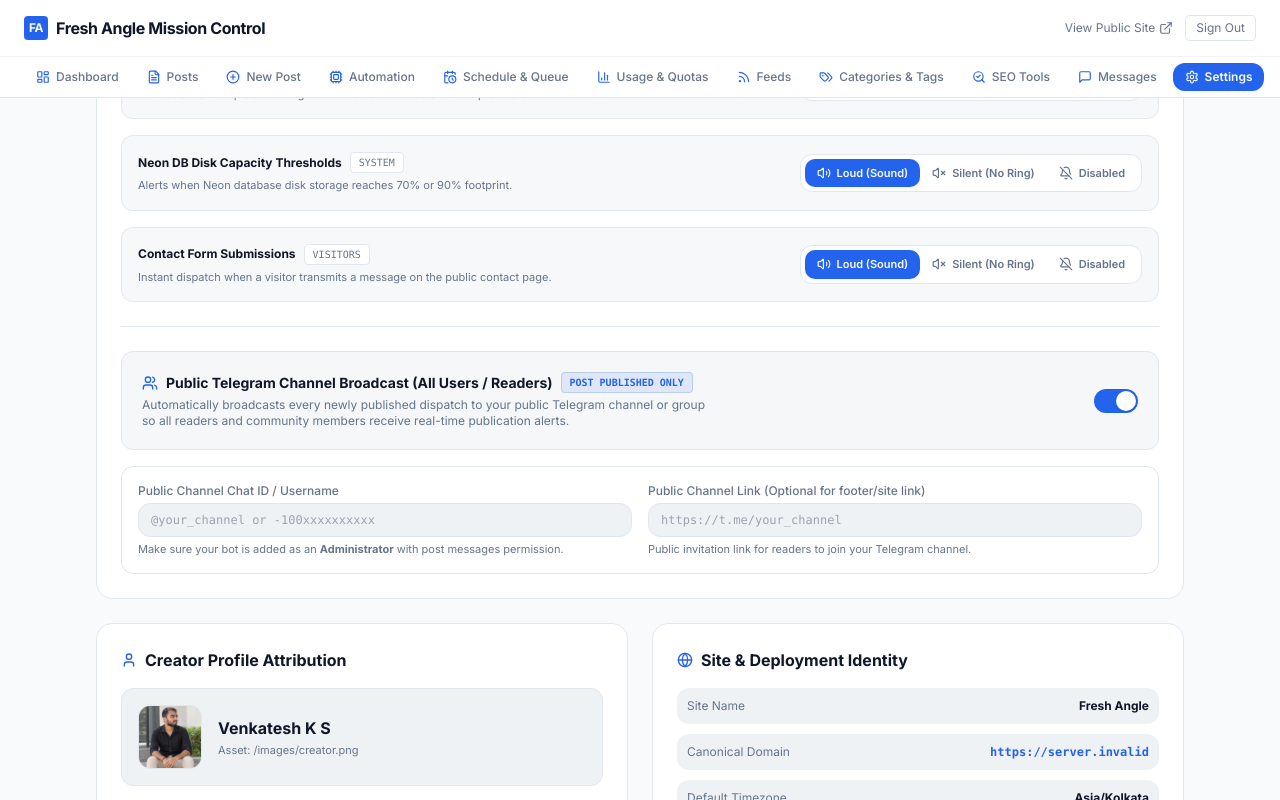
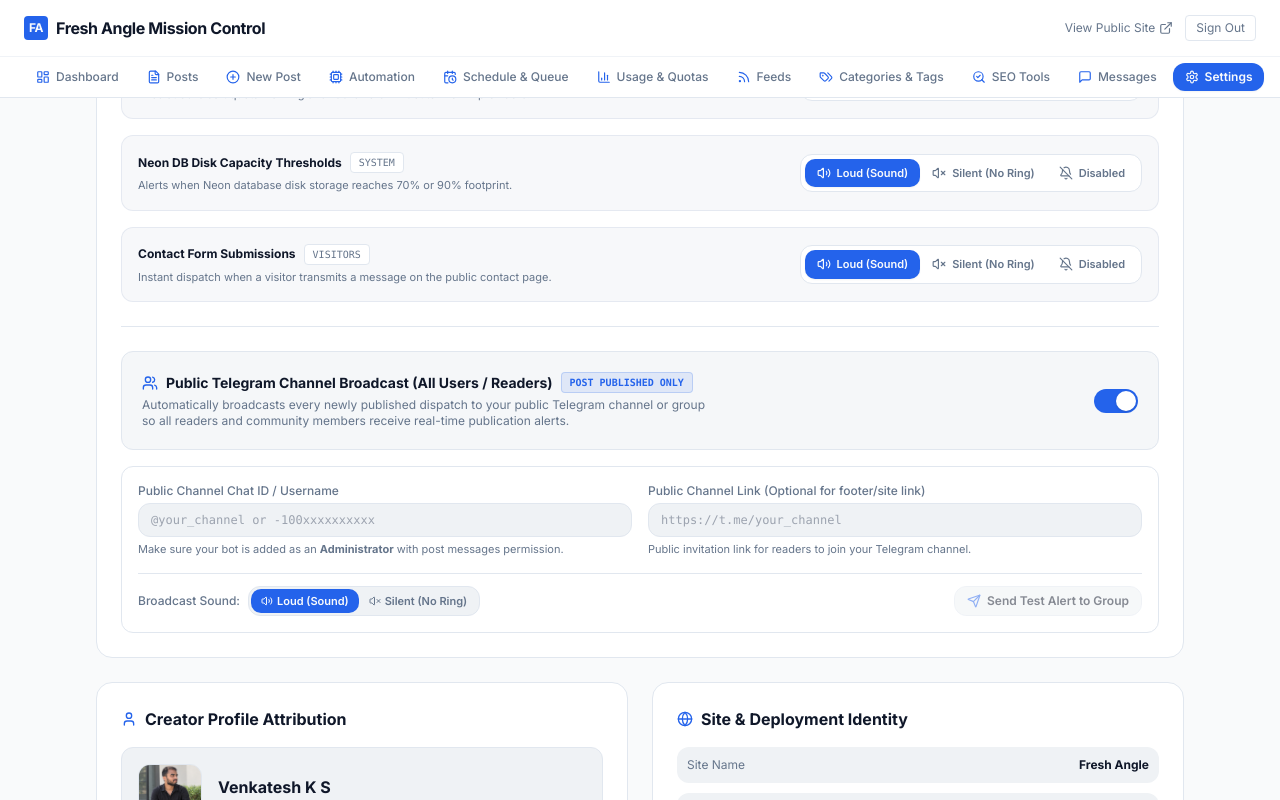
Before and after one commit to KSVenkatesh2002/Fresh-Angle, a Next.js app: page /admin/settings in a window 1280 px wide. Both pictures are taken after a click on the button 1116 px from the left and 1531 px from the top of the page. Shown: the part 1131-1931 px from the top of the page. Built offline with nearby package versions, Linux system fonts and the light colour scheme; no server answers; the database is empty.

Commit message:
feat(notifications): add sound mode control and real-time test dispatch button for Telegram group broadcast

```diff
--- a/src/app/api/admin/notifications/route.ts
+++ b/src/app/api/admin/notifications/route.ts
@@ -20,6 +20,7 @@ const updateSchema = z.object({
   publicChannelBroadcast: z.boolean().optional(),
   publicChannelId: z.string().optional(),
   publicChannelUrl: z.string().optional(),
+  publicChannelSound: z.enum(["loud", "silent"]).optional(),
 });
 
 export async function GET(): Promise<NextResponse> {
--- /dev/null
+++ b/src/app/api/admin/notifications/test/route.ts
@@ -0,0 +1,76 @@
+import { NextResponse } from "next/server";
+import { z } from "zod";
+import { sendTelegramMessage } from "@/services/notify/telegram";
+import { getNotificationSettings } from "@/services/notify/settings";
+import { siteConfig } from "@/config/site";
+
+const testSchema = z.object({
+  target: z.enum(["admin", "public_channel"]),
+});
+
+export async function POST(req: Request): Promise<NextResponse> {
+  try {
+    const body = await req.json();
+    const parsed = testSchema.parse(body);
+    const settings = await getNotificationSettings();
+
+    if (parsed.target === "public_channel") {
+      const channelId = settings.publicChannelId?.trim() || process.env.TELEGRAM_PUBLIC_CHANNEL_ID;
+      if (!channelId) {
+        return NextResponse.json(
+          { error: "No public channel ID or username configured. Please enter @channel or chat ID first." },
+          { status: 400 },
+        );
+      }
+
+      const isSilent = settings.publicChannelSound === "silent";
+      const testText =
+        `[${siteConfig.name}] 🔔 <b>Telegram Sound & Alert Test</b>\n\n` +
+        `This is a test notification to verify delivery and sound alert in this channel/group.\n\n` +
+        `📢 <b>Sound Mode:</b> ${isSilent ? "Silent (No Ring)" : "Loud (With Sound)"}\n` +
+        `⏱️ <b>Time:</b> ${new Date().toLocaleTimeString()} IST`;
+
+      const success = await sendTelegramMessage(testText, {
+        chatId: channelId,
+        disableNotification: isSilent,
+      });
+
+      if (!success) {
+        return NextResponse.json(
+          { error: `Failed to deliver test message to ${channelId}. Check bot admin permissions.` },
+          { status: 502 },
+        );
+      }
+
+      return NextResponse.json({
+        success: true,
+        message: `Test alert sent successfully to ${channelId} (${isSilent ? "Silent" : "Loud / Sound"}).`,
+      });
+    }
+
+    // Admin direct test
+    const success = await sendTelegramMessage(
+      `[${siteConfig.name}] 🔔 <b>Admin Alert Test</b>\n\n` +
+      `Delivery verified to admin channel.\n` +
+      `⏱️ <b>Time:</b> ${new Date().toLocaleTimeString()} IST`,
+      { disableNotification: false },
+    );
+
+    if (!success) {
+      return NextResponse.json(
+        { error: "Failed to send test message to admin TELEGRAM_CHAT_ID." },
+        { status: 502 },
+      );
+    }
+
+    return NextResponse.json({
+      success: true,
+      message: "Test alert delivered to admin chat successfully.",
+    });
+  } catch (err) {
+    return NextResponse.json(
+      { error: (err as Error).message },
+      { status: 400 },
+    );
+  }
+}
--- a/src/components/admin/NotificationSettingsManager.tsx
+++ b/src/components/admin/NotificationSettingsManager.tsx
@@ -5,7 +5,7 @@ import {
   NotificationSettingsConfig,
   NotificationChannelMode,
 } from "@/services/notify/settings";
-import { Bell, BellOff, Volume2, VolumeX, Check, AlertTriangle, Users } from "lucide-react";
+import { Bell, BellOff, Volume2, VolumeX, Check, AlertTriangle, Users, Send } from "lucide-react";
 
 interface NotificationSettingsManagerProps {
   initialSettings: NotificationSettingsConfig;
@@ -68,6 +68,7 @@ export function NotificationSettingsManager({
 }: NotificationSettingsManagerProps): React.JSX.Element {
   const [settings, setSettings] = useState<NotificationSettingsConfig>(initialSettings);
   const [saving, setSaving] = useState(false);
+  const [testingBroadcast, setTestingBroadcast] = useState(false);
   const [statusMsg, setStatusMsg] = useState<{
     type: "success" | "error";
     text: string;
@@ -88,6 +89,33 @@ export function NotificationSettingsManager({
       ...prev,
       publicChannelBroadcast: !prev.publicChannelBroadcast,
     }));
+  };
+
+  const handleTestBroadcast = async () => {
+    setTestingBroadcast(true);
+    setStatusMsg(null);
+    try {
+      const res = await fetch("/api/admin/notifications/test", {
+        method: "POST",
+        headers: { "Content-Type": "application/json" },
+        body: JSON.stringify({ target: "public_channel" }),
+      });
+      const data = await res.json();
+      if (!res.ok) {
+        throw new Error(data.error || "Failed to deliver test message");
+      }
+      setStatusMsg({
+        type: "success",
+        text: data.message || "Test notification delivered to Telegram group successfully!",
+      });
+    } catch (err) {
+      setStatusMsg({
+        type: "error",
+        text: (err as Error).message,
+      });
+    } finally {
+      setTestingBroadcast(false);
+    }
   };
 
   const handleSave = async () => {
@@ -261,7 +289,8 @@ export function NotificationSettingsManager({
           </div>
 
           {settings.publicChannelBroadcast && (
-            <div className="grid grid-cols-1 sm:grid-cols-2 gap-4 p-4 rounded-xl bg-surface border border-border text-xs">
+            <div className="space-y-4 p-4 rounded-xl bg-surface border border-border text-xs">
+              <div className="grid grid-cols-1 sm:grid-cols-2 gap-4">
                 <div>
                   <label className="block text-foreground-muted font-medium mb-1">
                     Public Channel Chat ID / Username
@@ -304,6 +333,50 @@ export function NotificationSettingsManager({
                   </p>
                 </div>
               </div>
+
+              {/* Broadcast Sound & Test Trigger Row */}
+              <div className="pt-3 border-t border-border flex flex-col sm:flex-row sm:items-center justify-between gap-3">
+                <div className="flex items-center gap-2">
+                  <span className="text-foreground-muted font-medium">Broadcast Sound:</span>
+                  <div className="inline-flex rounded-lg border border-border bg-surface-muted p-0.5">
+                    <button
+                      type="button"
+                      onClick={() => setSettings((prev) => ({ ...prev, publicChannelSound: "loud" }))}
+                      className={`px-2.5 py-1 rounded-md text-[11px] font-semibold flex items-center gap-1 transition-colors ${
+                        settings.publicChannelSound !== "silent"
+                          ? "bg-primary text-primary-foreground shadow-xs"
+                          : "text-foreground-muted hover:text-foreground"
+                      }`}
+                    >
+                      <Volume2 className="w-3 h-3" />
+                      <span>Loud (Sound)</span>
+                    </button>
+                    <button
+                      type="button"
+                      onClick={() => setSettings((prev) => ({ ...prev, publicChannelSound: "silent" }))}
+                      className={`px-2.5 py-1 rounded-md text-[11px] font-semibold flex items-center gap-1 transition-colors ${
+                        settings.publicChannelSound === "silent"
+                          ? "bg-primary/20 text-primary border border-primary/40 font-bold"
+                          : "text-foreground-muted hover:text-foreground"
+                      }`}
+                    >
+                      <VolumeX className="w-3 h-3" />
+                      <span>Silent (No Ring)</span>
+                    </button>
+                  </div>
+                </div>
+
+                <button
+                  type="button"
+                  onClick={handleTestBroadcast}
+                  disabled={testingBroadcast || !settings.publicChannelId}
+                  className="px-3 py-1.5 rounded-lg border border-border bg-surface-muted hover:bg-surface text-foreground text-xs font-semibold flex items-center gap-1.5 transition-colors disabled:opacity-50"
+                >
+                  <Send className="w-3.5 h-3.5 text-primary" />
+                  <span>{testingBroadcast ? "Sending Test..." : "Send Test Alert to Group"}</span>
+                </button>
+              </div>
+            </div>
           )}
         </div>
       </div>
--- a/src/services/notify/settings.ts
+++ b/src/services/notify/settings.ts
@@ -16,10 +16,11 @@ export interface NotificationSettingsConfig {
   publicChannelBroadcast: boolean;
   publicChannelId?: string;
   publicChannelUrl?: string;
+  publicChannelSound?: "loud" | "silent";
 }
 
 export const DEFAULT_NOTIFICATION_SETTINGS: NotificationSettingsConfig = {
-  postPublished: "silent",
+  postPublished: "loud",
   postDraftTest: "silent",
   pipelineFailure: "loud",
   schedulerDisruption: "loud",
@@ -29,6 +30,7 @@ export const DEFAULT_NOTIFICATION_SETTINGS: NotificationSettingsConfig = {
   publicChannelBroadcast: false,
   publicChannelId: "",
   publicChannelUrl: "",
+  publicChannelSound: "loud",
 };
 
 const SETTINGS_KEY = "telegram_notification_preferences";
--- a/src/services/notify/telegram.ts
+++ b/src/services/notify/telegram.ts
@@ -113,10 +113,12 @@ export async function sendPostPublishedNotification(notif: {
         (notif.readingTimeMin ? ` • ⏱️ ${notif.readingTimeMin} min read` : "") +
         `\n\nRead the full dispatch:\n👉 ${notif.url}`;
 
+      const isPublicSilent = settings.publicChannelSound === "silent";
+
       try {
         await sendTelegramMessage(publicBroadcastText, {
           chatId: publicChannelId,
-          disableNotification: false,
+          disableNotification: isPublicSilent,
         });
       } catch (pubErr) {
         console.warn("⚠️ [Telegram Public Channel Broadcast] Failed:", pubErr);
```
Lines whose indentation alone changed are shown as unchanged.
